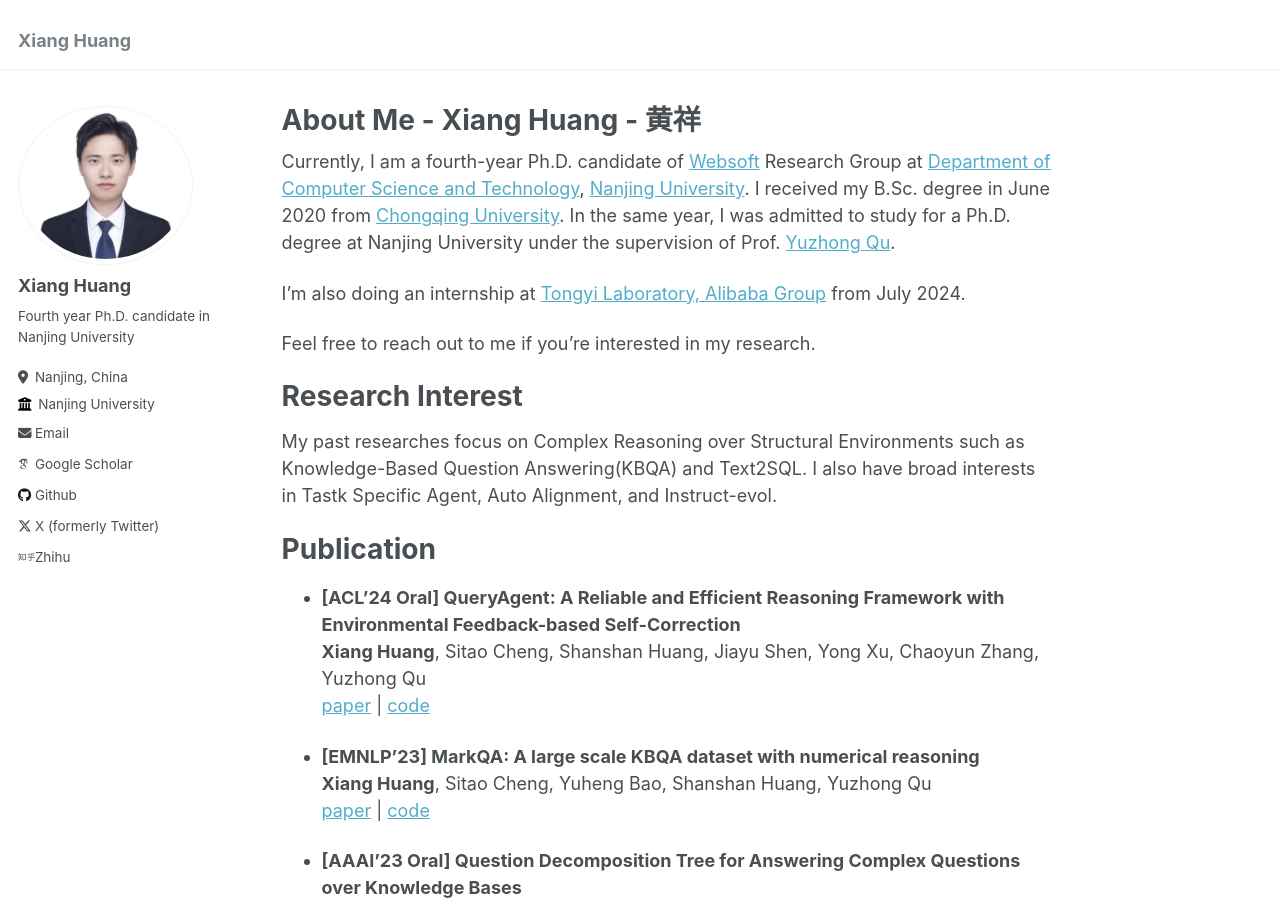
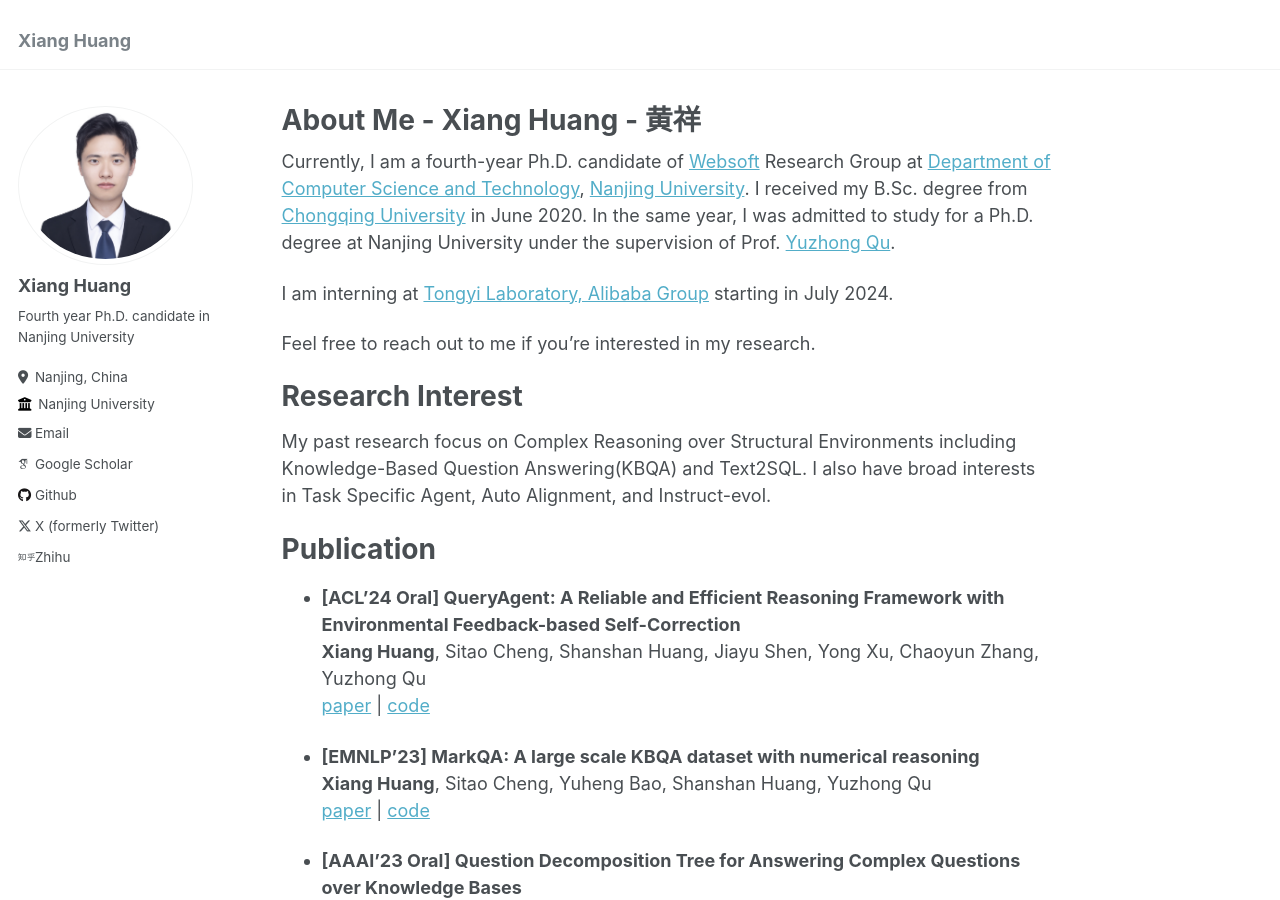
Before and after one commit to cdhx/cdhx.github.io, a Jekyll site: the page built from _pages/about.md, in a window 1280 px wide and 900 px high. Built offline with Jekyll 4.4.1, drawn with Linux system fonts in a browser that asks for light colours; some web fonts are replaced.

Commit message:
Update about.md

```diff
--- a/_pages/about.md
+++ b/_pages/about.md
@@ -8,17 +8,17 @@ redirect_from:
 ---
 
 Currently, I am a fourth-year Ph.D. candidate of [Websoft](http://ws.nju.edu.cn/wiki/Wiki.jsp?page=%E4%B8%87%E7%BB%B4%E7%BD%91%E8%BD%AF%E4%BB%B6%E7%A0%94%E7%A9%B6%E7%BB%84) Research Group at [Department of Computer Science and Technology](http://cs.nju.edu.cn/), [Nanjing University](https://www.nju.edu.cn/).
-I received my B.Sc. degree in June 2020 from [Chongqing University](https://www.cqu.edu.cn/).
+I received my B.Sc. degree from [Chongqing University](https://www.cqu.edu.cn/) in June 2020.
 In the same year, I was admitted to study for a Ph.D. degree at Nanjing University under the supervision of Prof. [Yuzhong Qu](http://ws.nju.edu.cn/~yzqu).
 
-I'm also doing an internship at [Tongyi Laboratory, Alibaba Group](https://tongyi.aliyun.com/) from July 2024.
+I am interning at [Tongyi Laboratory, Alibaba Group](https://tongyi.aliyun.com/) starting in July 2024.
 
 Feel free to reach out to me if you’re interested in my research.
 
 Research Interest
 ===
-My past researches focus on Complex Reasoning over Structural Environments such as Knowledge-Based Question Answering(KBQA) and Text2SQL.
-I also have broad interests in Tastk Specific Agent, Auto Alignment, and Instruct-evol.
+My past research focus on Complex Reasoning over Structural Environments including Knowledge-Based Question Answering(KBQA) and Text2SQL.
+I also have broad interests in Task Specific Agent, Auto Alignment, and Instruct-evol.
 
 
 
```
